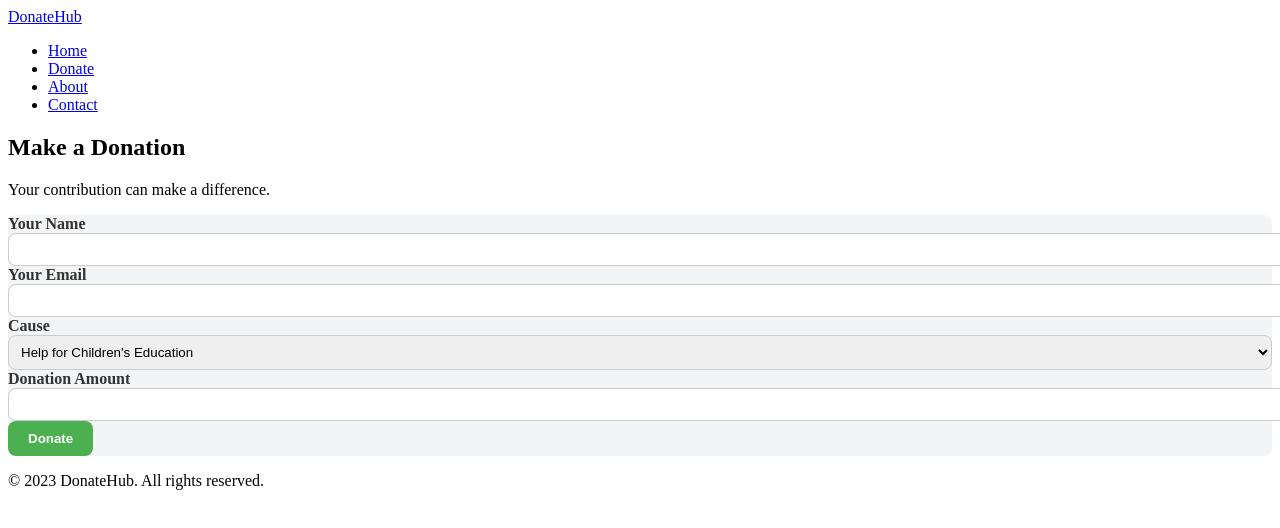
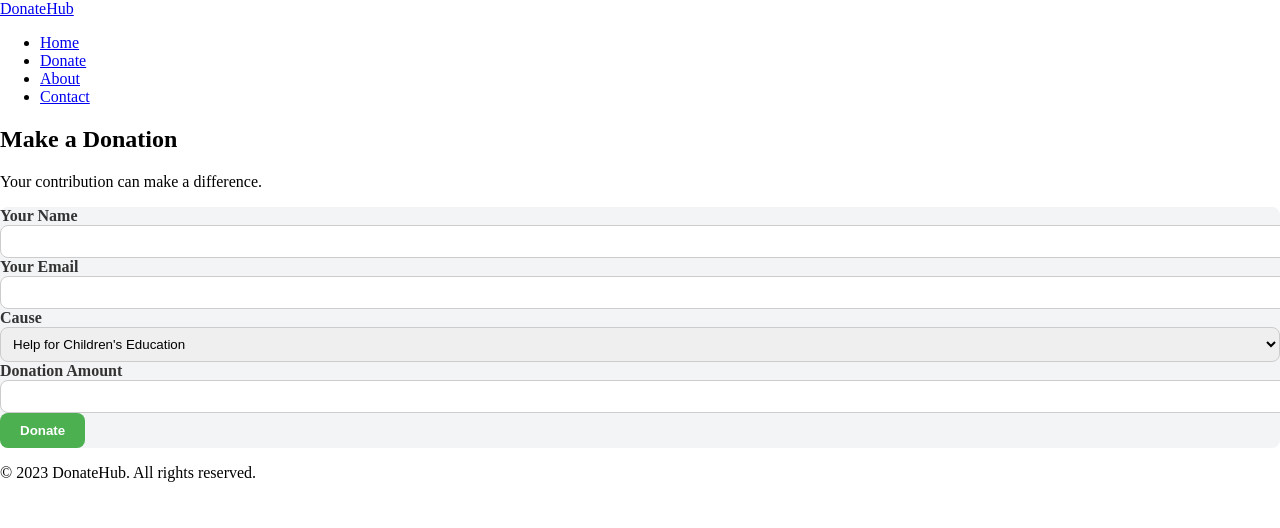
Before and after one commit to bhanvara/donateHub, a React (Create React App) app in the folder src/donateHub_frontend/: page /donate in a window 1280 px wide. Shown: the top 528 px of the page. Built offline with nearby package versions, Linux system fonts and the light colour scheme.

Commit message:
Remove default margin and padding, prevent horizontal scrolling

```diff
--- a/src/donateHub_frontend/assets/index.css
+++ b/src/donateHub_frontend/assets/index.css
@@ -1,6 +1,14 @@
 @tailwind base;
 @tailwind components;
 @tailwind utilities;
+
+/* Remove default margin and padding */
+body, html {
+  margin: 0;
+  padding: 0;
+  overflow-x: hidden; /* Prevent horizontal scrolling */
+  width: 100%;
+}
 
 .hero-text {
     background-color: rgba(0, 0, 0, 0.7);
```
